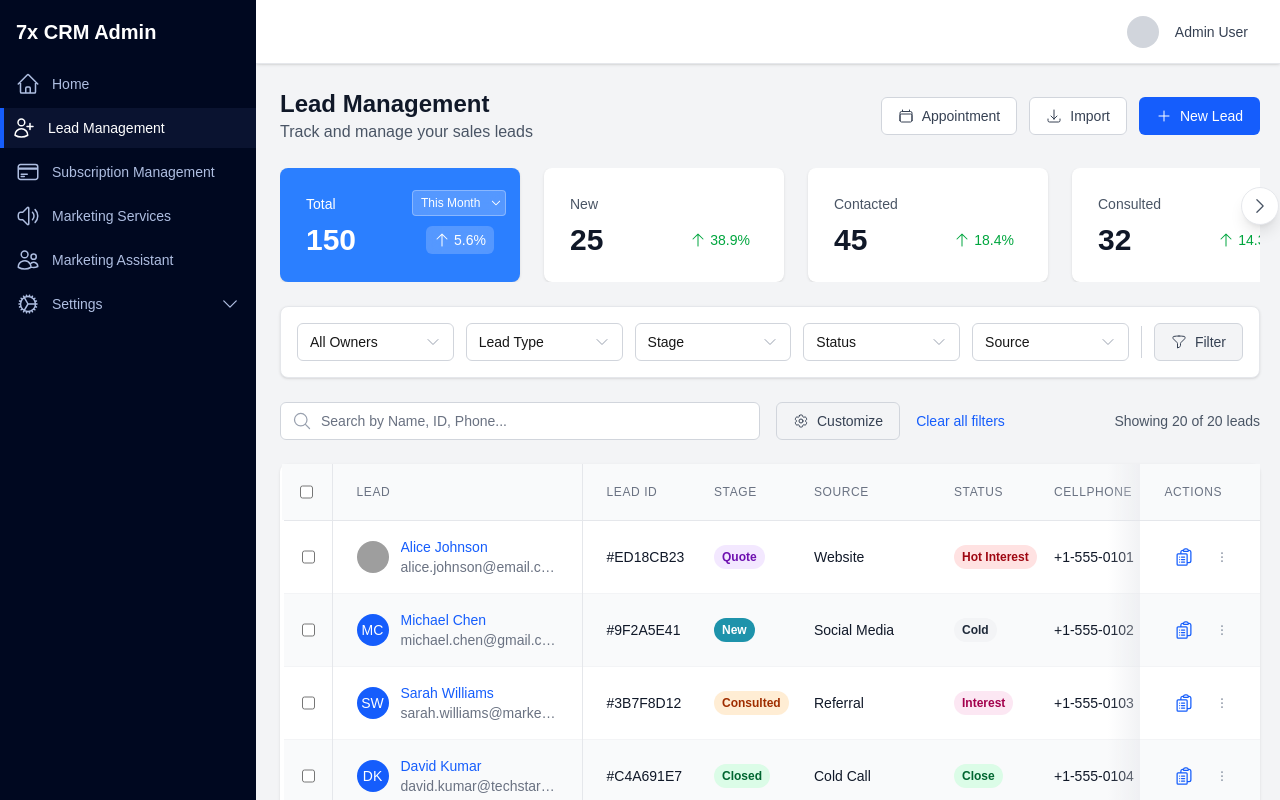
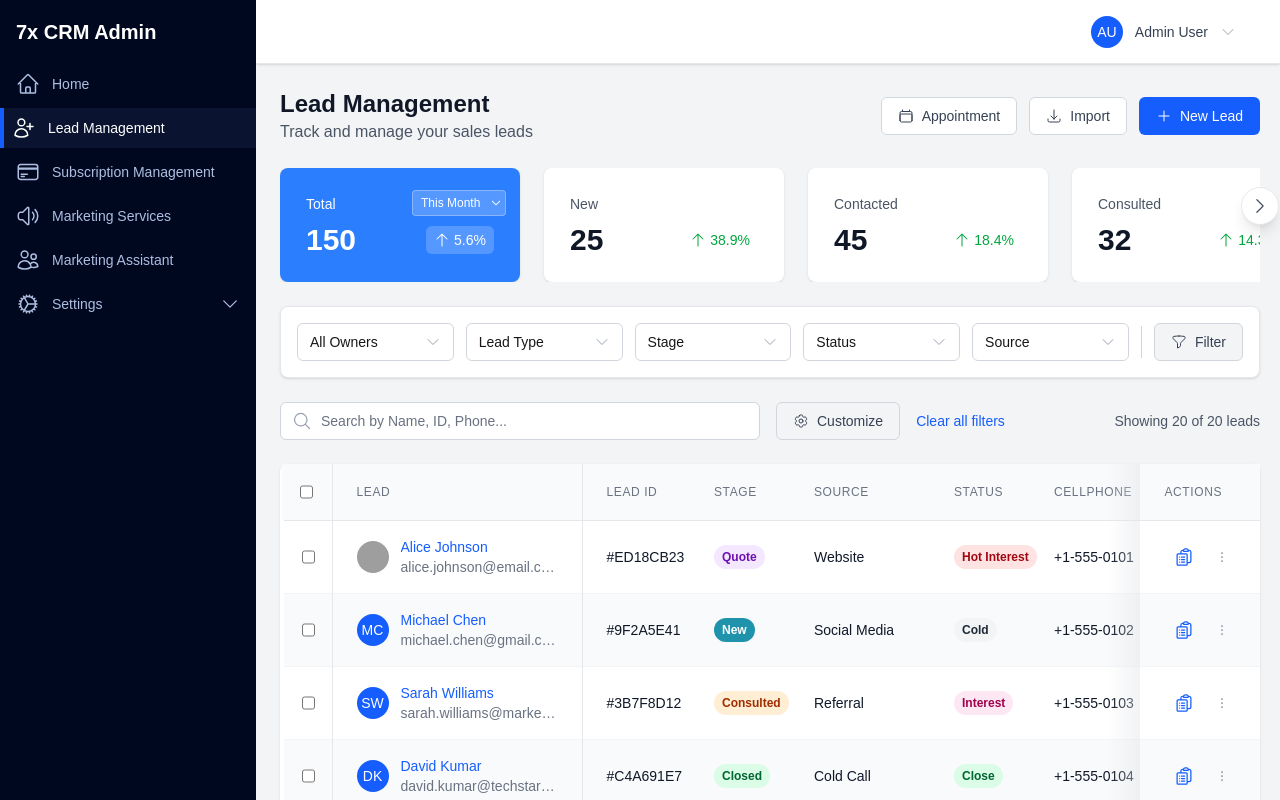
Before and after one commit to lekompozer/7xcrm-frontend, a Next.js app: page /lead-management in a window 1280 px wide. Built offline with nearby package versions, Linux system fonts and the light colour scheme; grey boxes are pictures that could not be loaded.

Commit message:
update admin header

```diff
--- a/src/components/layout/Header.tsx
+++ b/src/components/layout/Header.tsx
@@ -1,4 +1,32 @@
+'use client';
+
+import { useState, useRef, useEffect } from 'react';
+import { ChevronDownIcon, UserIcon, EnvelopeIcon, ArrowRightOnRectangleIcon } from '@heroicons/react/24/outline';
+
 export default function Header() {
+    const [isDropdownOpen, setIsDropdownOpen] = useState(false);
+    const dropdownRef = useRef<HTMLDivElement>(null);
+
+    // Close dropdown when clicking outside
+    useEffect(() => {
+        function handleClickOutside(event: MouseEvent) {
+            if (dropdownRef.current && !dropdownRef.current.contains(event.target as Node)) {
+                setIsDropdownOpen(false);
+            }
+        }
+
+        document.addEventListener('mousedown', handleClickOutside);
+        return () => {
+            document.removeEventListener('mousedown', handleClickOutside);
+        };
+    }, []);
+
+    const handleLogout = () => {
+        // Add logout logic here
+        console.log('Logging out...');
+        setIsDropdownOpen(false);
+    };
+
     return (
         <div className="sticky top-0 z-40 flex h-16 shrink-0 items-center gap-x-4 border-b border-gray-200 bg-white px-4 shadow-sm sm:gap-x-6 sm:px-6 lg:px-8">
             <div className="flex flex-1 gap-x-4 self-stretch lg:gap-x-6">
@@ -9,9 +37,61 @@ export default function Header() {
                 </div>
                 <div className="flex items-center gap-x-4 lg:gap-x-6">
                     {/* User menu */}
-                    <div className="flex items-center gap-x-4">
-                        <div className="h-8 w-8 rounded-full bg-gray-300"></div>
-                        <span className="text-sm font-medium text-gray-700">Admin User</span>
+                    <div className="relative" ref={dropdownRef}>
+                        <button
+                            onClick={() => setIsDropdownOpen(!isDropdownOpen)}
+                            className="flex items-center gap-x-3 px-3 py-2 rounded-lg hover:bg-gray-50 transition-colors duration-200"
+                        >
+                            {/* Avatar with initials */}
+                            <div className="h-8 w-8 rounded-full bg-blue-600 flex items-center justify-center">
+                                <span className="text-sm font-medium text-white">AU</span>
+                            </div>
+                            <div className="hidden sm:block text-left">
+                                <span className="text-sm font-medium text-gray-700 block">Admin User</span>
+                            </div>
+                            <ChevronDownIcon
+                                className={`h-4 w-4 text-gray-400 transition-transform duration-200 ${isDropdownOpen ? 'rotate-180' : ''
+                                    }`}
+                            />
+                        </button>
+
+                        {/* Dropdown menu */}
+                        {isDropdownOpen && (
+                            <div className="absolute right-0 mt-2 w-64 bg-white rounded-lg shadow-lg border border-gray-200 py-2 z-50">
+                                {/* User info header */}
+                                <div className="px-4 py-3 border-b border-gray-100">
+                                    <div className="flex items-center gap-3">
+                                        <div className="h-10 w-10 rounded-full bg-blue-600 flex items-center justify-center">
+                                            <span className="text-base font-medium text-white">AU</span>
+                                        </div>
+                                        <div>
+                                            <p className="text-sm font-medium text-gray-900">Admin User</p>
+                                            <p className="text-sm text-gray-500">Administrator</p>
+                                        </div>
+                                    </div>
+                                </div>
+
+                                {/* Menu items */}
+                                <div className="py-1">
+                                    <div className="px-4 py-2 flex items-center gap-3 text-sm text-gray-700">
+                                        <UserIcon className="h-4 w-4 text-gray-400" />
+                                        <span>Role: Administrator</span>
+                                    </div>
+                                    <div className="px-4 py-2 flex items-center gap-3 text-sm text-gray-700">
+                                        <EnvelopeIcon className="h-4 w-4 text-gray-400" />
+                                        <span>admin@7xcrm.com</span>
+                                    </div>
+                                    <hr className="my-1 border-gray-100" />
+                                    <button
+                                        onClick={handleLogout}
+                                        className="w-full px-4 py-2 flex items-center gap-3 text-sm text-gray-700 hover:bg-gray-50 transition-colors duration-200"
+                                    >
+                                        <ArrowRightOnRectangleIcon className="h-4 w-4 text-gray-400" />
+                                        <span>Logout</span>
+                                    </button>
+                                </div>
+                            </div>
+                        )}
                     </div>
                 </div>
             </div>
```
